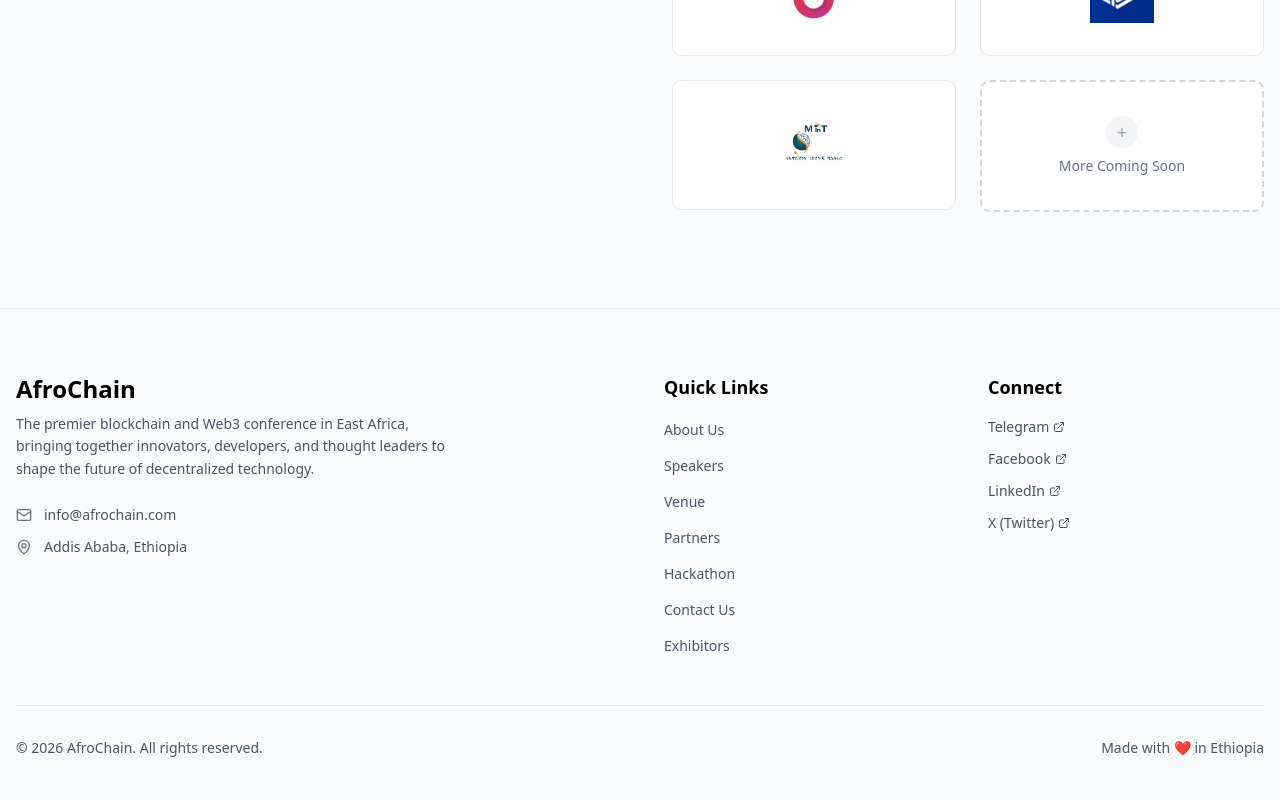
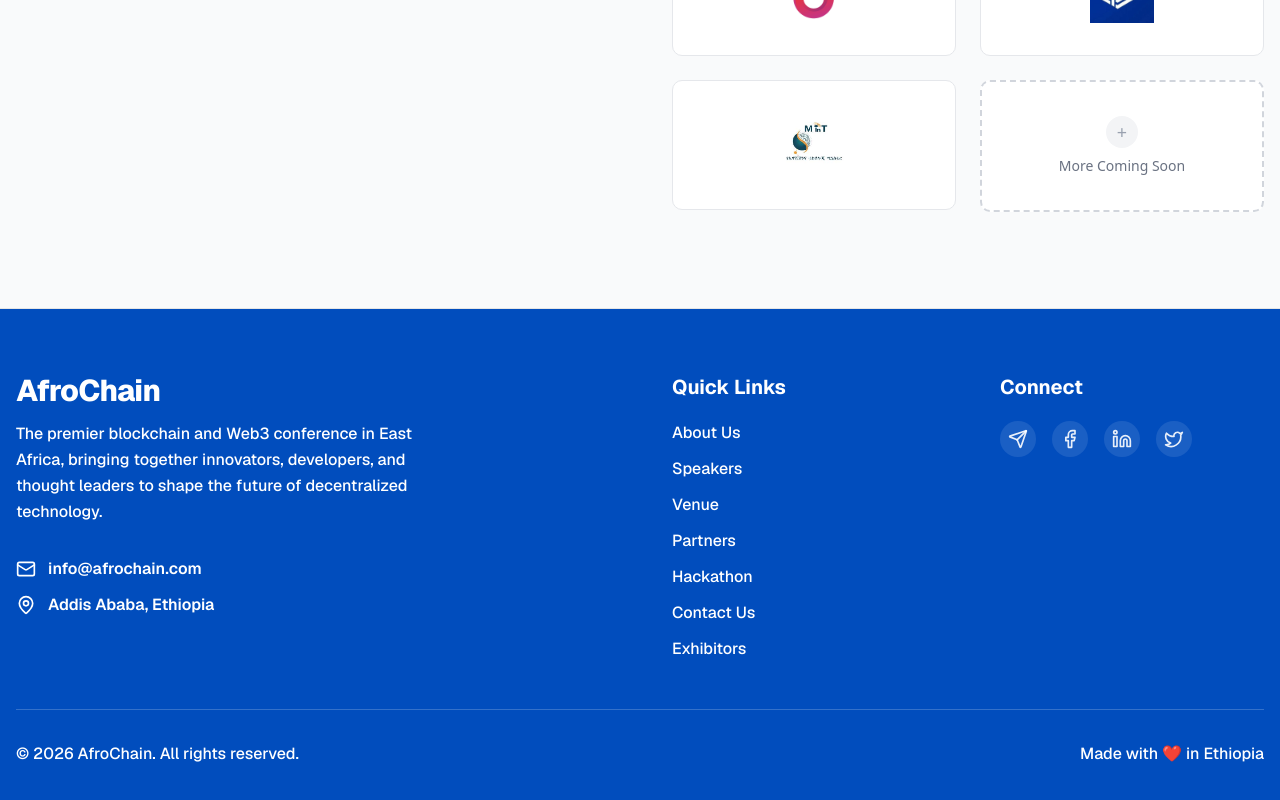
Before and after one commit to sirajyesuf/afrochain, a Next.js app: page / in a window 1280 px wide. Shown: the part 5926-6726 px from the top of the page. Built offline with nearby package versions, Linux system fonts and the light colour scheme.

Commit message:
=footer component branded too

```diff
--- a/app/components/Footer.tsx
+++ b/app/components/Footer.tsx
@@ -1,7 +1,7 @@
 "use client"
 
 import { useState, useEffect } from "react"
-import { Mail, MapPin, ExternalLink } from "lucide-react"
+import { Mail, MapPin, ExternalLink, Facebook, Linkedin, Twitter, Send } from "lucide-react"
 import Link from "next/link"
 
 export default function Footer() {
@@ -12,150 +12,130 @@
   }, [])
 
   return (
-    <footer className="bg-gray-50 border-t border-gray-200">
+    <footer className="bg-[#014dbd] border-t border-[#014bd] font-sans">
       <div className="container mx-auto px-4 py-16">
-        <div className="grid grid-cols-1 md:grid-cols-2 lg:grid-cols-4 gap-8 lg:gap-12">
+        <div className="grid grid-cols-1 md:grid-cols-2 lg:grid-cols-4 gap-10 lg:gap-16">
           {/* Brand Section */}
           <div className="lg:col-span-2">
-            <div className="mb-6">
+            <div className="mb-8">
               <Link href="/">
-                <h3 className="text-2xl font-bold text-black mb-2">AfroChain</h3>
+                <h3 className="text-3xl font-extrabold text-white mb-3 tracking-tight">AfroChain</h3>
               </Link>
-              <p className="text-gray-600 text-sm leading-relaxed max-w-md">
+              <p className="text-white text-base leading-relaxed max-w-md font-medium">
                 The premier blockchain and Web3 conference in East Africa, bringing together innovators,
                 developers, and thought leaders to shape the future of decentralized technology.
               </p>
             </div>
-
             {/* Contact Info */}
-            <div className="space-y-3">
+            <div className="space-y-3 mt-6">
               <div className="flex items-center space-x-3">
-                <Mail className="w-4 h-4 text-gray-500" />
-                <span className="text-sm text-gray-600">info@afrochain.com</span>
+                <Mail className="w-5 h-5 text-white" />
+                <span className="text-base text-white font-semibold">info@afrochain.com</span>
               </div>
               <div className="flex items-center space-x-3">
-                <MapPin className="w-4 h-4 text-gray-500" />
-                <span className="text-sm text-gray-600">Addis Ababa, Ethiopia</span>
+                <MapPin className="w-5 h-5 text-white" />
+                <span className="text-base text-white font-semibold">Addis Ababa, Ethiopia</span>
               </div>
             </div>
           </div>
-
           {/* Quick Links */}
           <div>
-            <h4 className="text-lg font-semibold text-black mb-4">Quick Links</h4>
+            <h4 className="text-xl font-bold text-white mb-5">Quick Links</h4>
             <ul className="space-y-3">
               <li>
-                <Link href="/aboutus" className="text-sm text-gray-600 hover:text-black transition-colors duration-200">
+                <Link href="/aboutus" className="text-base text-white font-medium hover:underline focus:underline transition">
                   About Us
                 </Link>
               </li>
               <li>
-                <Link href="/#speakers" className="text-sm text-gray-600 hover:text-black transition-colors duration-200">
+                <Link href="/#speakers" className="text-base text-white font-medium hover:underline focus:underline transition">
                   Speakers
                 </Link>
               </li>
               <li>
-                <Link href="/#venue" className="text-sm text-gray-600 hover:text-black transition-colors duration-200">
+                <Link href="/#venue" className="text-base text-white font-medium hover:underline focus:underline transition">
                   Venue
                 </Link>
               </li>
               <li>
-                <Link href="/partners" className="text-sm text-gray-600 hover:text-black transition-colors duration-200">
+                <Link href="/partners" className="text-base text-white font-medium hover:underline focus:underline transition">
                   Partners
                 </Link>
               </li>
               <li>
-                <Link href="/#hackathon" className="text-sm text-gray-600 hover:text-black transition-colors duration-200">
+                <Link href="/#hackathon" className="text-base text-white font-medium hover:underline focus:underline transition">
                   Hackathon
                 </Link>
               </li>
               <li>
-                <Link href="/contactus" className="text-sm text-gray-600 hover:text-black transition-colors duration-200">
+                <Link href="/contactus" className="text-base text-white font-medium hover:underline focus:underline transition">
                   Contact Us
                 </Link>
               </li>
-
               <li>
-                <Link href="/exhibitors" className="text-sm text-gray-600 hover:text-black transition-colors duration-200">
+                <Link href="/exhibitors" className="text-base text-white font-medium hover:underline focus:underline transition">
                   Exhibitors
                 </Link>
               </li>
             </ul>
           </div>
-
           {/* Social & Legal */}
           <div>
-            <h4 className="text-lg font-semibold text-black mb-4">Connect</h4>
-            <ul className="space-y-3">
-              <li>
+            <h4 className="text-xl font-bold text-white mb-5">Connect</h4>
+            <div className="flex gap-4 mt-2 mb-8">
               <a
                 href="https://t.me/afrochaineth2025"
+                aria-label="Telegram"
                 target="_blank"
                 rel="noopener noreferrer"
-                  className="text-sm text-gray-600 hover:text-black transition-colors duration-200 flex items-center"
+                className="p-2 rounded-full bg-white/10 hover:bg-white/20 transition-colors text-white/90 hover:text-white focus:outline-none focus:ring-2 focus:ring-white"
               >
-                  Telegram
-                  <ExternalLink className="w-3 h-3 ml-1" />
+                <Send className="w-5 h-5" />
               </a>
-              </li>
-              <li>
               <a
                 href="https://www.facebook.com/profile.php?id=61578206168052&mibextid=ZbWKwL"
+                aria-label="Facebook"
                 target="_blank"
                 rel="noopener noreferrer"
-                  className="text-sm text-gray-600 hover:text-black transition-colors duration-200 flex items-center"
+                className="p-2 rounded-full bg-white/10 hover:bg-white/20 transition-colors text-white/90 hover:text-white focus:outline-none focus:ring-2 focus:ring-white"
               >
-                  Facebook
-                  <ExternalLink className="w-3 h-3 ml-1" />
+                <Facebook className="w-5 h-5" />
               </a>
-              </li>
-              <li>
               <a
                 href="https://www.linkedin.com/in/afrochain-eth-91671b375?lipi=urn%3Ali%3Apage%3Ad_flagship3_profile_view_base_contact_details%3BOTY3jDx0SPy0UeVmzzftNg%3D%3D"
+                aria-label="LinkedIn"
                 target="_blank"
                 rel="noopener noreferrer"
-                  className="text-sm text-gray-600 hover:text-black transition-colors duration-200 flex items-center"
+                className="p-2 rounded-full bg-white/10 hover:bg-white/20 transition-colors text-white/90 hover:text-white focus:outline-none focus:ring-2 focus:ring-white"
               >
-                  LinkedIn
-                  <ExternalLink className="w-3 h-3 ml-1" />
+                <Linkedin className="w-5 h-5" />
               </a>
-              </li>
-              <li>
               <a
                 href="https://x.com/Afrochaineth"
+                aria-label="X (Twitter)"
                 target="_blank"
                 rel="noopener noreferrer"
-                  className="text-sm text-gray-600 hover:text-black transition-colors duration-200 flex items-center"
+                className="p-2 rounded-full bg-white/10 hover:bg-white/20 transition-colors text-white/90 hover:text-white focus:outline-none focus:ring-2 focus:ring-white"
               >
-                  X (Twitter)
-                  <ExternalLink className="w-3 h-3 ml-1" />
+                <Twitter className="w-5 h-5" />
               </a>
-              </li>
-            </ul>
-
-            {/* <div className="mt-8 space-y-2">
-              <a href="/privacy" className="text-xs text-gray-500 hover:text-black transition-colors duration-200 block">
-                Privacy Policy
-              </a>
-              <a href="/terms" className="text-xs text-gray-500 hover:text-black transition-colors duration-200 block">
-                Terms of Service
-              </a>
-            </div> */}
             </div>
           </div>
-
+        </div>
         {/* Bottom Bar */}
-        <div className="border-t border-gray-200 mt-12 pt-8">
+        <div className="border-t border-white/20 mt-12 pt-8">
           <div className="flex flex-col md:flex-row justify-between items-center space-y-4 md:space-y-0">
-            <p className="text-sm text-gray-600">
+            <p className="text-base text-white font-medium">
               © {currentYear} AfroChain. All rights reserved.
             </p>
-            <p className="text-sm text-gray-600">
+            <p className="text-base text-white font-medium">
               Made with ❤️ in Ethiopia
             </p>
           </div>
         </div>
       </div>
+      {/* White gradient divider above footer */}
+      <div className="w-full h-4 bg-gradient-to-t from-[#014bd] to-white/0"></div>
     </footer>
   )
 }
```
Lines whose indentation alone changed are shown as unchanged.
